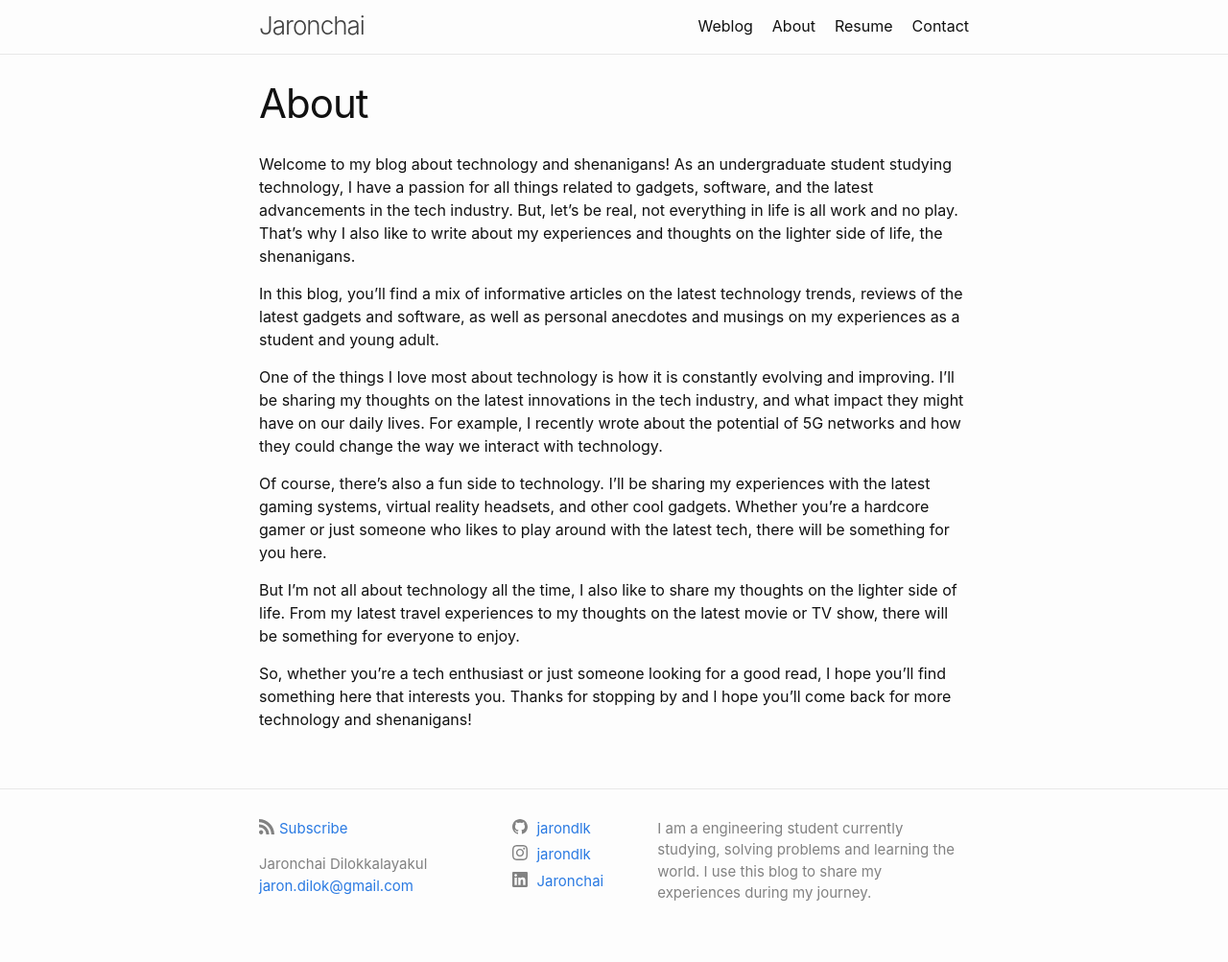
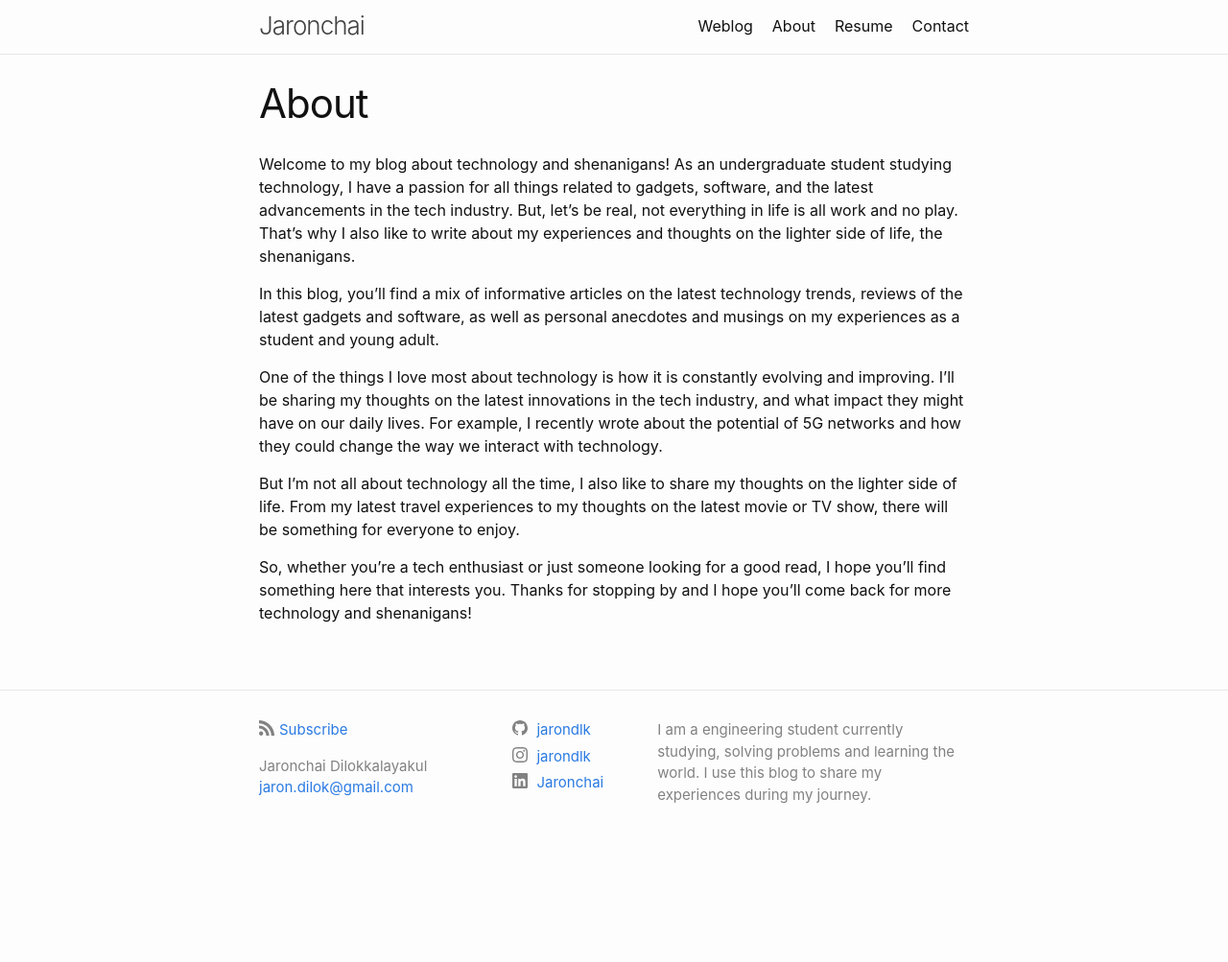
Before and after one commit to jarondlk/jaronchai-blog, a Jekyll site: the page built from pages/about.markdown, in a window 1280 px wide. Shown: the whole page at 96% size. Built offline with Jekyll 4.4.1, drawn with Linux system fonts in a browser that asks for light colours; after the commit the page ends 900 px from its top, so only the background shows below that.

Commit message:
Update about page

```diff
--- a/pages/about.markdown
+++ b/pages/about.markdown
@@ -10,8 +10,6 @@ In this blog, you'll find a mix of informative articles on the latest technology
 
 One of the things I love most about technology is how it is constantly evolving and improving. I'll be sharing my thoughts on the latest innovations in the tech industry, and what impact they might have on our daily lives. For example, I recently wrote about the potential of 5G networks and how they could change the way we interact with technology.
 
-Of course, there's also a fun side to technology. I'll be sharing my experiences with the latest gaming systems, virtual reality headsets, and other cool gadgets. Whether you're a hardcore gamer or just someone who likes to play around with the latest tech, there will be something for you here.
-
 But I'm not all about technology all the time, I also like to share my thoughts on the lighter side of life. From my latest travel experiences to my thoughts on the latest movie or TV show, there will be something for everyone to enjoy.
 
 So, whether you're a tech enthusiast or just someone looking for a good read, I hope you'll find something here that interests you. Thanks for stopping by and I hope you'll come back for more technology and shenanigans!
```
